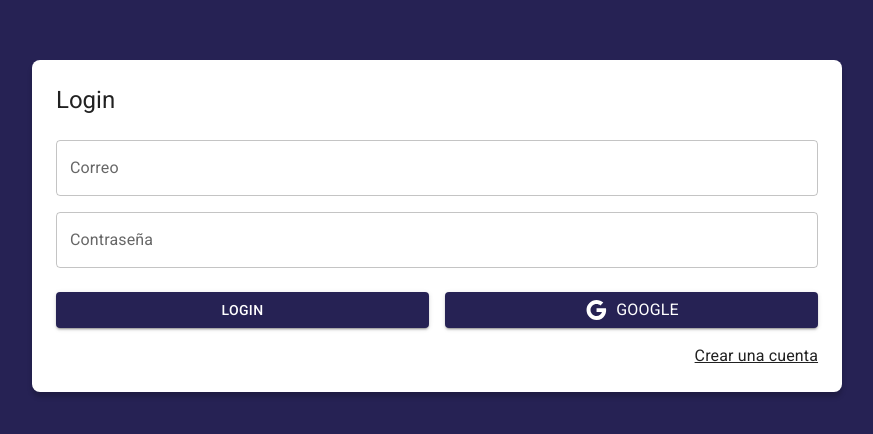
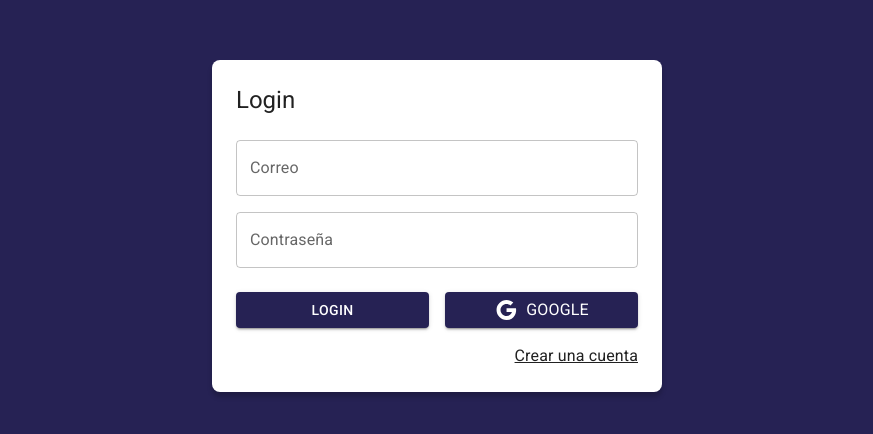
Before and after one commit to br1lisboa/REACT---JOURNAL-APP, a React (Vite) app: page /auth/login in a window 1280 px wide. Shown: the part 174-608 px from the top of the page, without its empty margins (203-1076 px from the left). Built offline with nearby package versions, Linux system fonts and the light colour scheme.

Commit message:
authlayout ok

```diff
--- /dev/null
+++ b/src/auth/layout/AuthLayout.jsx
@@ -0,0 +1,33 @@
+import { Grid, Typography } from '@mui/material'
+import React from 'react'
+
+export const AuthLayout = ({ children, title = '' }) => {
+    return (
+        /* Contenedor principal */
+        <Grid
+            container
+            spacing={0}
+            direction="column"
+            alignItems="center"
+            justifyContent="center"
+            sx={{ minHeight: '100vh', backgroundColor: 'primary.main', padding: 4 }}>
+
+            {/* xs en pantallas pequeñas tendra 3 posiciones, tenemos md, xl */}
+            {/* Contenedor del model */}
+            <Grid item
+                className="box-shadow"
+                xs={3}
+                sx={{ backgroundColor: 'white', padding: 3, borderRadius: 2, width: { sm: 450 } }}>
+
+                <Typography variant="h5"
+                    sx={{ mb: 1 }}>
+                    {title}
+                </Typography>
+
+                {/* Children */}
+                {children}
+
+            </Grid>
+        </Grid >
+    )
+}
--- a/src/auth/pages/LoginPage.jsx
+++ b/src/auth/pages/LoginPage.jsx
@@ -2,30 +2,12 @@ import { Link as RouterLink } from "react-router-dom";
 
 import { Google } from "@mui/icons-material"
 import { Button, Grid, Link, TextField, Typography } from "@mui/material"
+import { AuthLayout } from "../layout/AuthLayout";
 
 export const LoginPage = () => {
     return (
         /* Grid se puede ver como un div pero con props interesantes, la mayor parte de los componentes de material vienen con un xs, y tenemos una popiedad sx que es style extended y tenemos acceso al tema que definimos con nuestro teamProvider*/
-        /* Contenedor principal */
-        <Grid
-            container
-            spacing={0}
-            direction="column"
-            alignItems="center"
-            justifyContent="center"
-            sx={{ minHeight: '100vh', backgroundColor: 'primary.main', padding: 4 }}>
-
-            {/* xs en pantallas pequeñas tendra 3 posiciones, tenemos md, xl */}
-            {/* Contenedor del model */}
-            <Grid item
-                className="box-shadow"
-                xs={3}
-                sx={{ backgroundColor: 'white', padding: 3, borderRadius: 2 }}>
-
-                <Typography variant="h5"
-                    sx={{ mb: 1 }}>
-                    Login
-                </Typography>
+        <AuthLayout title="Login">
 
             <form>
                 {/* Contenedor del form */}
@@ -76,8 +58,6 @@ export const LoginPage = () => {
                 </Grid>
             </form>
 
-            </Grid >
-
-        </Grid >
+        </AuthLayout>
     )
 }
```
Lines whose indentation alone changed are shown as unchanged.
